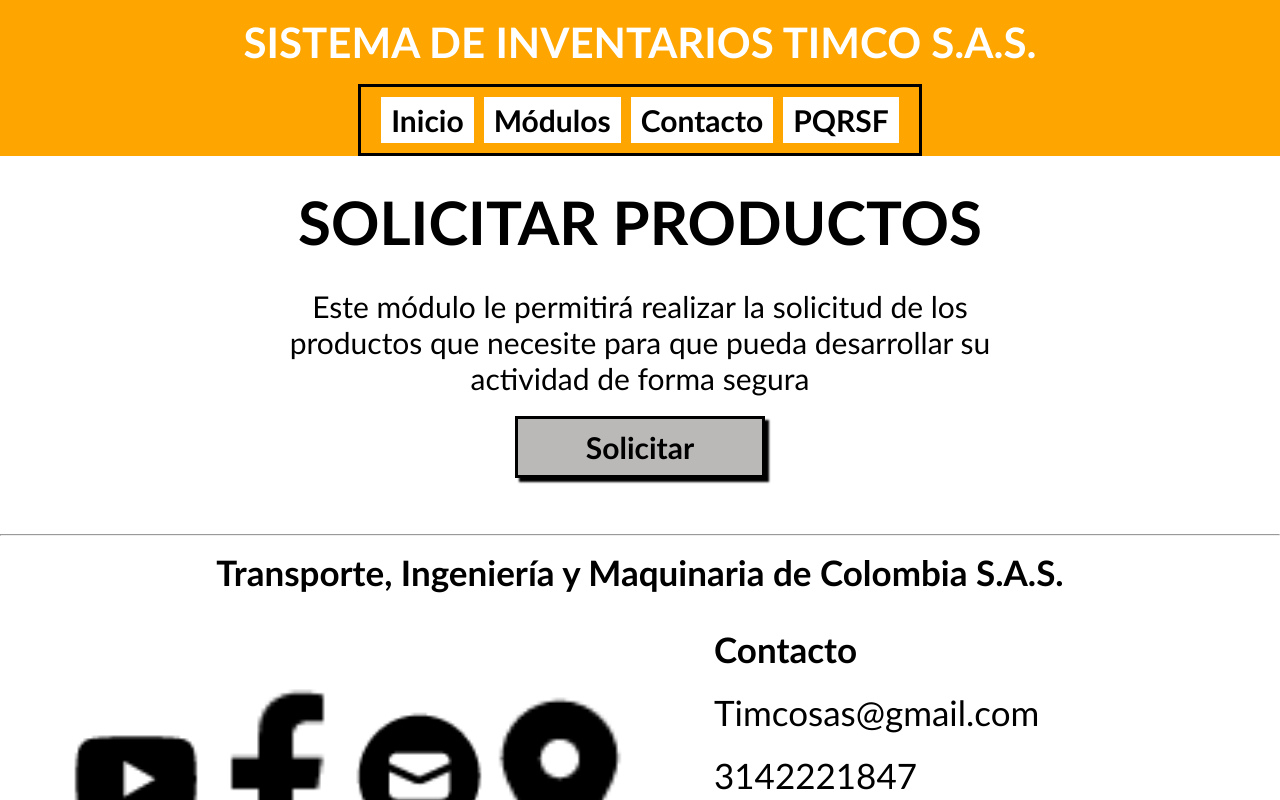
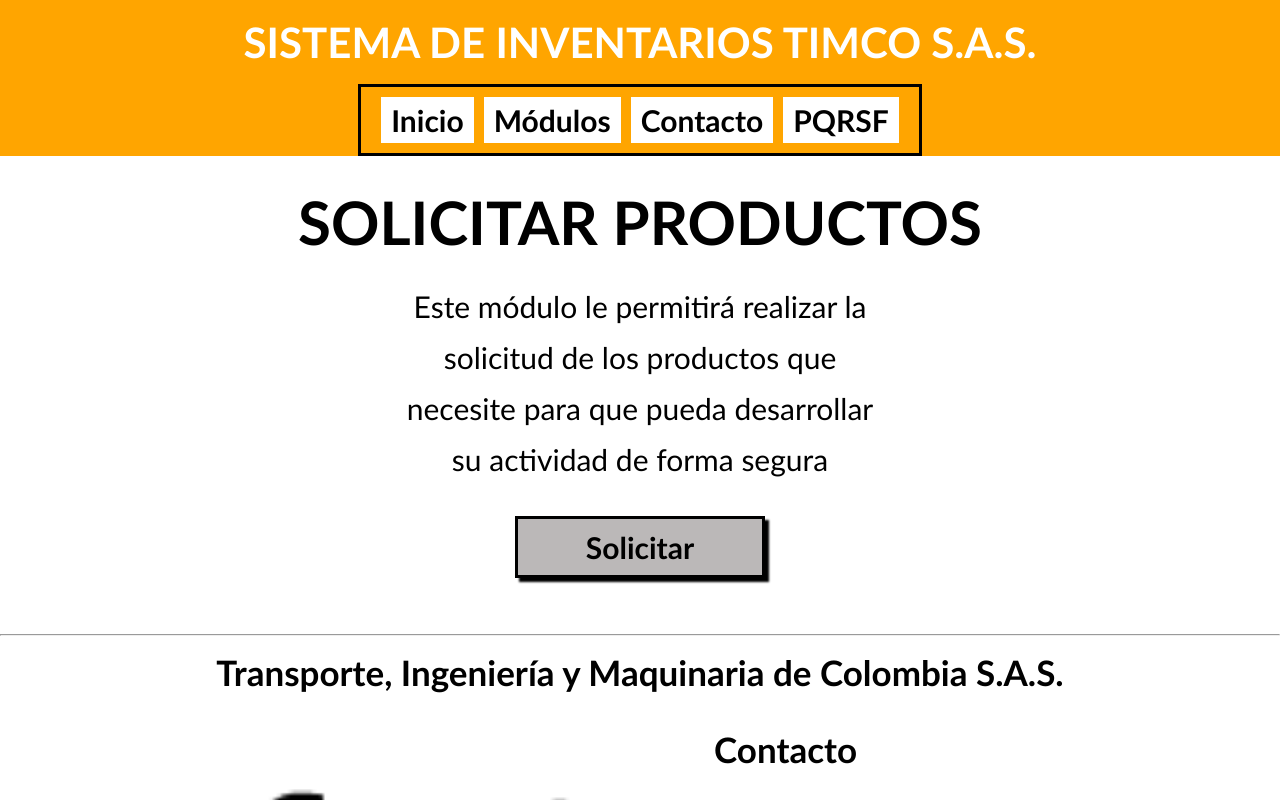
Before and after one commit to Brigitte9219/Timco_Reactjs, a React (Create React App) app: page /solicitar in a window 1280 px wide. Shown: the top 800 px of the page. Built offline with nearby package versions, Linux system fonts and the light colour scheme.

Commit message:
actualizacion de la pagina Solicitar

```diff
--- a/src/paginas/RegisProducDos.js
+++ b/src/paginas/RegisProducDos.js
@@ -11,7 +11,7 @@ function CuentaTres(){
             <EncabezadoSecundario />
             <MenuSecundario />
             <CajonTexto
-            descripcion='SEl proceso de registro ha terminado de manera exitosa' />
+            descripcion='El proceso de registro ha terminado de manera exitosa' />
             <Enlace
             texto='Enviar otra respuesta'
             link={'/regisproducuno'} />
--- a/src/paginas/Solicitar.js
+++ b/src/paginas/Solicitar.js
@@ -14,7 +14,13 @@ function Solicitar(){
             <TituloPrincipal
             titulo='SOLICITAR PRODUCTOS' />
             <Texto
-            descripcion='Este módulo le permitirá realizar la solicitud de los productos que necesite para que pueda desarrollar su actividad de forma segura' />
+            descripcion='Este módulo le permitirá realizar la' />
+            <Texto
+            descripcion='solicitud de los productos que' />
+            <Texto
+            descripcion='necesite para que pueda desarrollar' />
+            <Texto
+            descripcion='su actividad de forma segura' /><br />
             <BotonPequeño
             texto='Solicitar'
             link={'/Solicitaruno'} />
```
